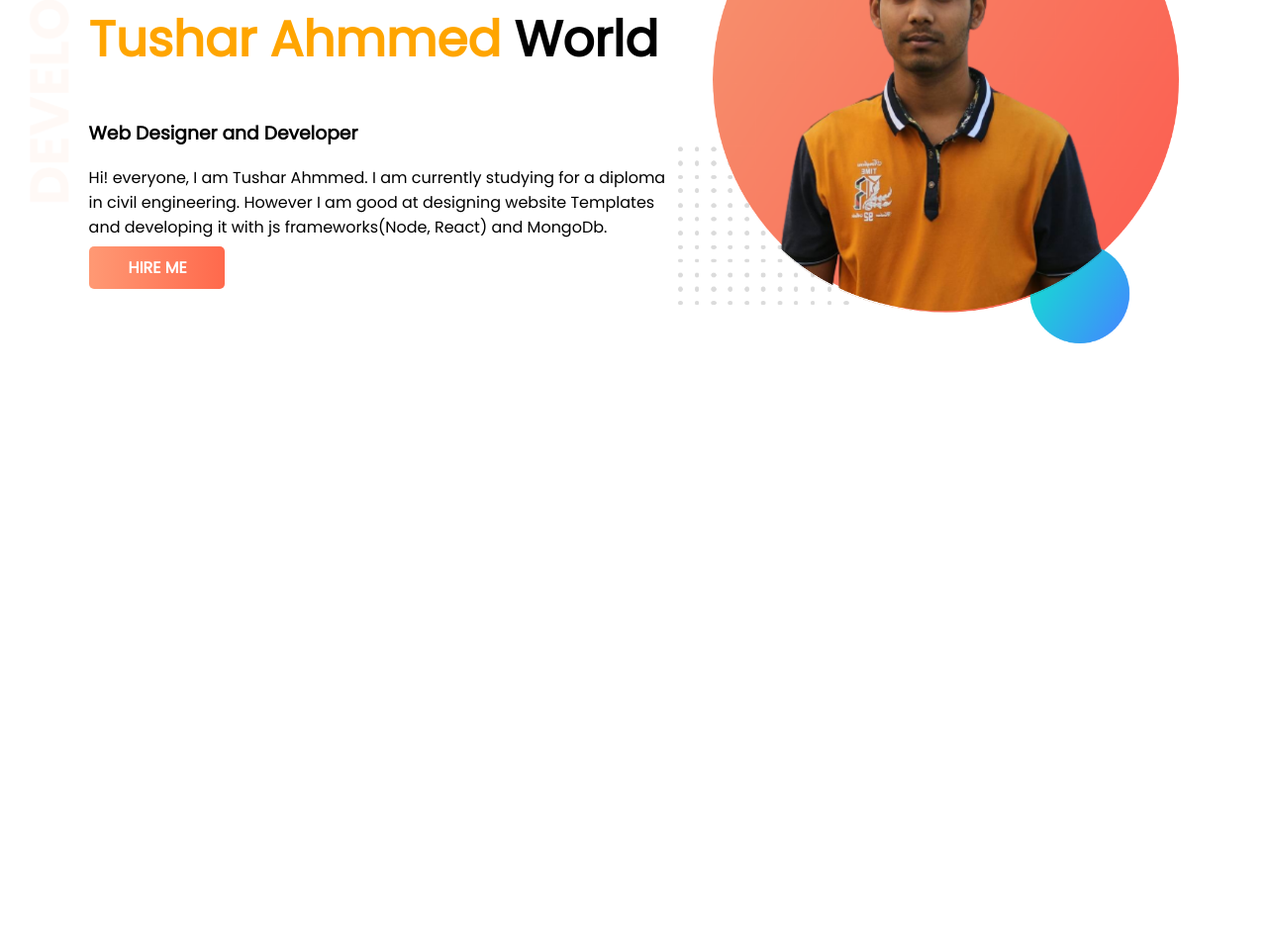
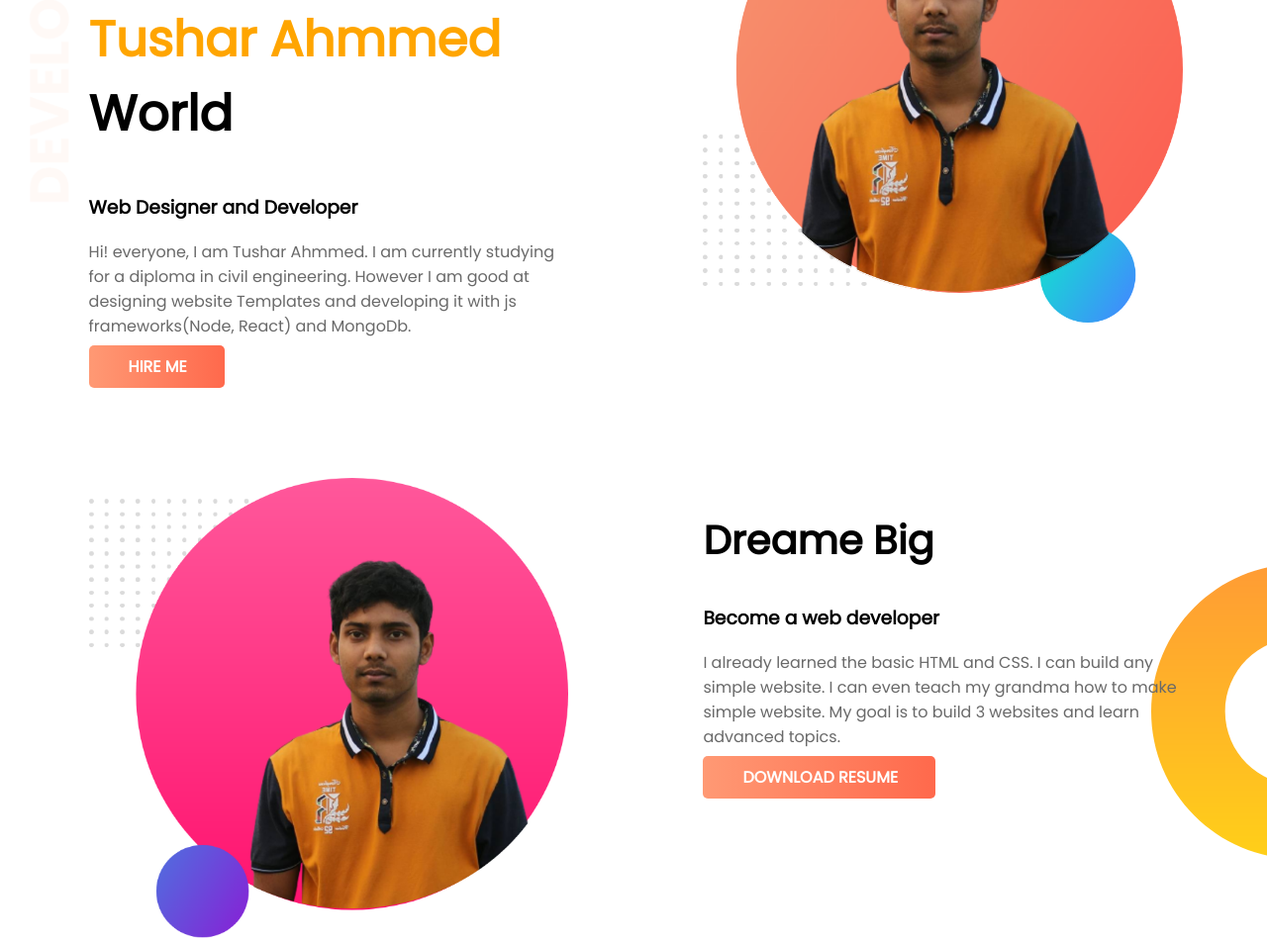
Before and after one commit to tusharahmmed/developer-portfolio, a plain HTML site: page index.html in a window 1280 px wide. Shown: the part 155-1110 px from the top of the page at 99% size. Before the commit the page ends 800 px from the top, so only its background shows below. Drawn offline with Linux system fonts and the light colour scheme.

Commit message:
dream big section added

```diff
--- a/index.html
+++ b/index.html
@@ -14,15 +14,27 @@
 
 <body>
     <section class="hero-banner">
-        <div class="hero-div">
+        <div class="half-width">
             <h1>Wellcome To</h1>
             <h1><span id="name">Tushar Ahmmed</span> World</h1>
             <h3>Web Designer and Developer</h3>
             <p>Hi! everyone, I am Tushar Ahmmed. I am currently studying for a diploma in civil engineering. However I am good at designing website Templates and developing it with js frameworks(Node, React) and MongoDb.</p>
-            <a class="link-btn" href="#" target="_blank">HIRE ME</a>
+            <a class="link-btn" href="https://bd.linkedin.com/in/tusharahmmed" target="_blank">HIRE ME</a>
         </div>
-        <div class="hero-div">
+        <div class="half-width">
             <img src="images/tushar.png" alt="">
+        </div>
+    </section>
+    <!-- dream section -->
+    <section class="dream-big">
+        <div class="half-width">
+            <img src="images/tushar2.png" alt="">
+        </div>
+        <div class="half-width">
+            <h2>Dreame Big</h2>
+            <h3>Become a web developer</h3>
+            <p>I already learned the basic HTML and CSS. I can build any simple website. I can even teach my grandma how to make simple website. My goal is to build 3 websites and learn advanced topics.</p>
+            <a class="link-btn" href="#">DOWNLOAD RESUME</a>
         </div>
     </section>
 </body>
--- a/style.css
+++ b/style.css
@@ -3,8 +3,19 @@ body{
     font-family: 'Poppins', sans-serif;
     margin: 0;
 }
+/******************
+    hero-section
+********************/
 h1{
     font-size: 50px;
+}
+h2{
+    font-size: 40px;
+}
+p{
+    color:dimgray;
+    padding-right: 13%;
+
 }
 #name{
     color: orange;
@@ -13,14 +24,16 @@ h1{
     display: flex;
     background-image: url("images/top-banner.png");
     background-repeat: no-repeat;
+    margin-bottom: 100px;
 }
-.hero-div{
+.half-width{
     width: 50%;
 }
-.hero-div:first-child{
+.half-width:first-child{
     padding-left: 7%;
+    padding-right: 4%;
 }
-.hero-div img{
+.half-width img{
     width: 85%;
 }
 .link-btn{
@@ -31,3 +44,12 @@ h1{
     border-radius: 5px;
     font-weight: 700;
 }
+/**************
+    dream-big section
+**************/
+.dream-big{
+    display: flex;
+    background-image: url("images/dream-bg.png");
+    background-repeat: no-repeat;
+    background-position: right center;
+}
```
